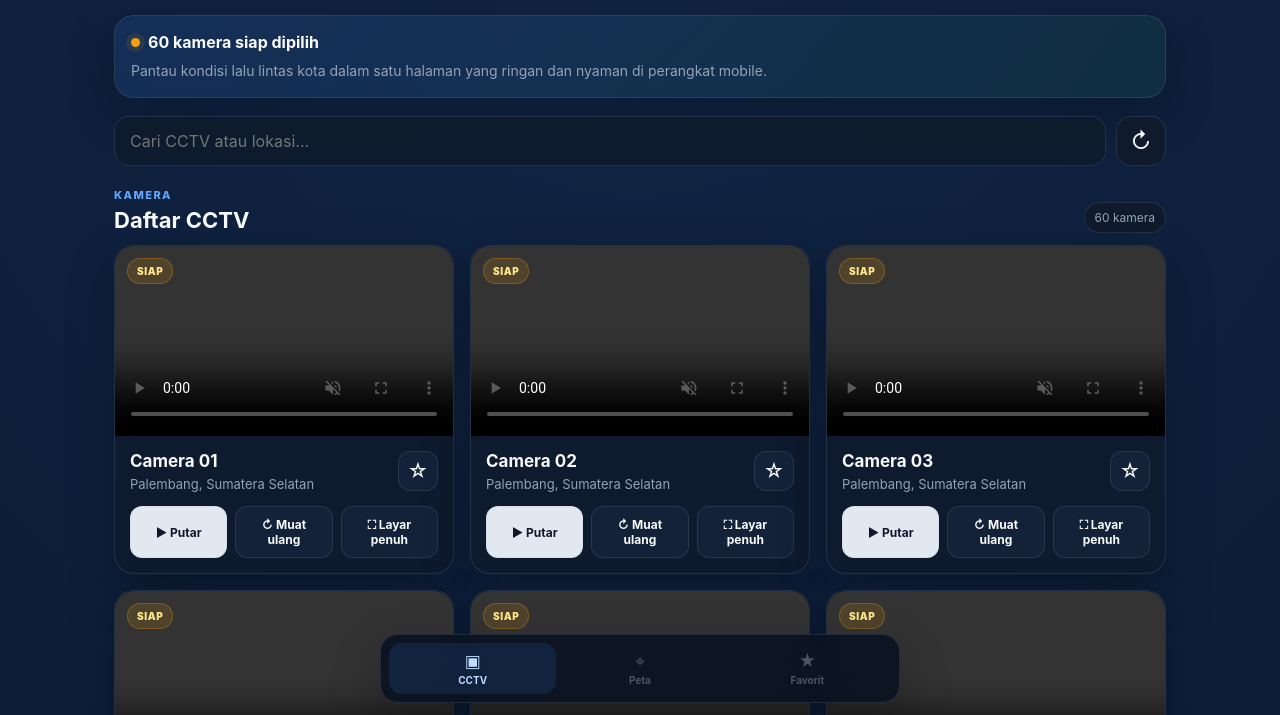
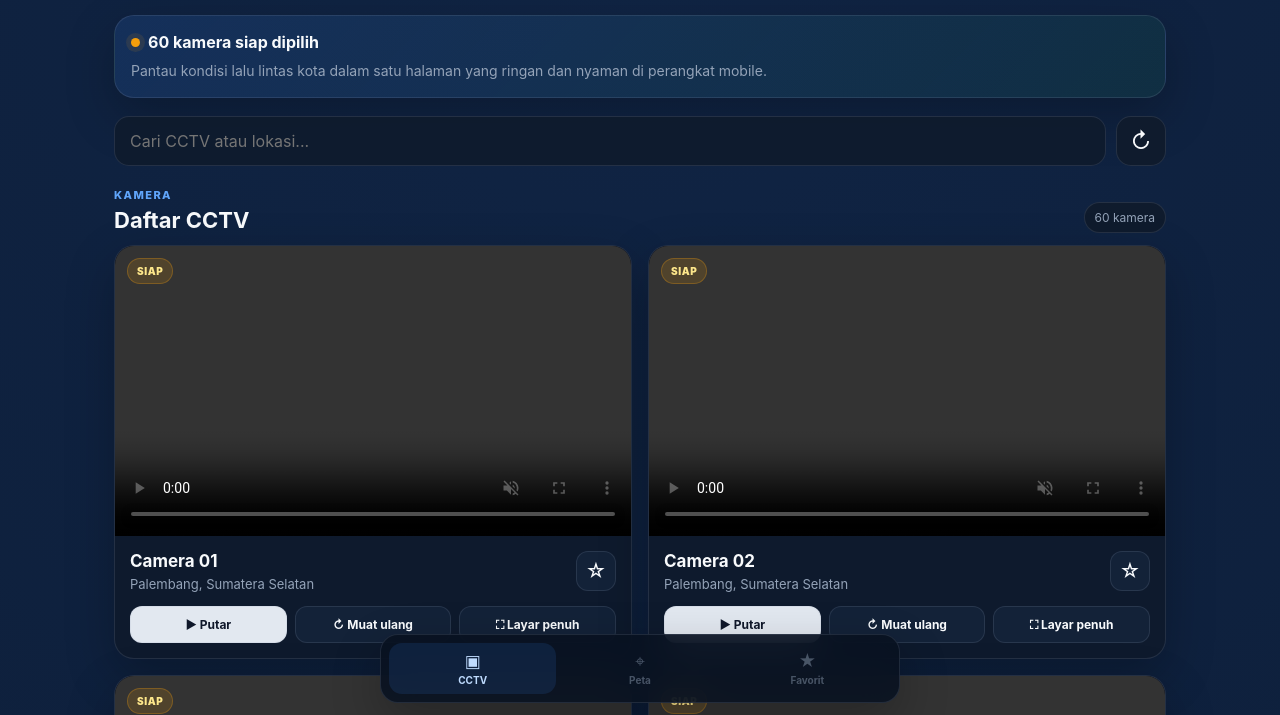
Before and after one commit to ismailwahyudi-plb/cctv-palembang, a plain HTML site: page index.html in a window 1280 px wide. Shown: the part 85-800 px from the top of the page. Drawn offline with nearby package versions, Linux system fonts and the light colour scheme.

Commit message:
Update aplikasi CCTV

```diff
--- a/style.css
+++ b/style.css
@@ -130,7 +130,7 @@ video { width:100%; height:100%; display:block; object-fit:cover; background:#02
 
 @media (min-width: 700px) {
   .app-shell { padding-inline:24px; }
-  .camera-grid { grid-template-columns:repeat(3, minmax(0,1fr)); }
+  .camera-grid { grid-template-columns:repeat(2, minmax(0,1fr)); }
   .fullscreen-btn { grid-column:auto; }
   .actions { grid-template-columns:repeat(3,1fr); }
 }
```
